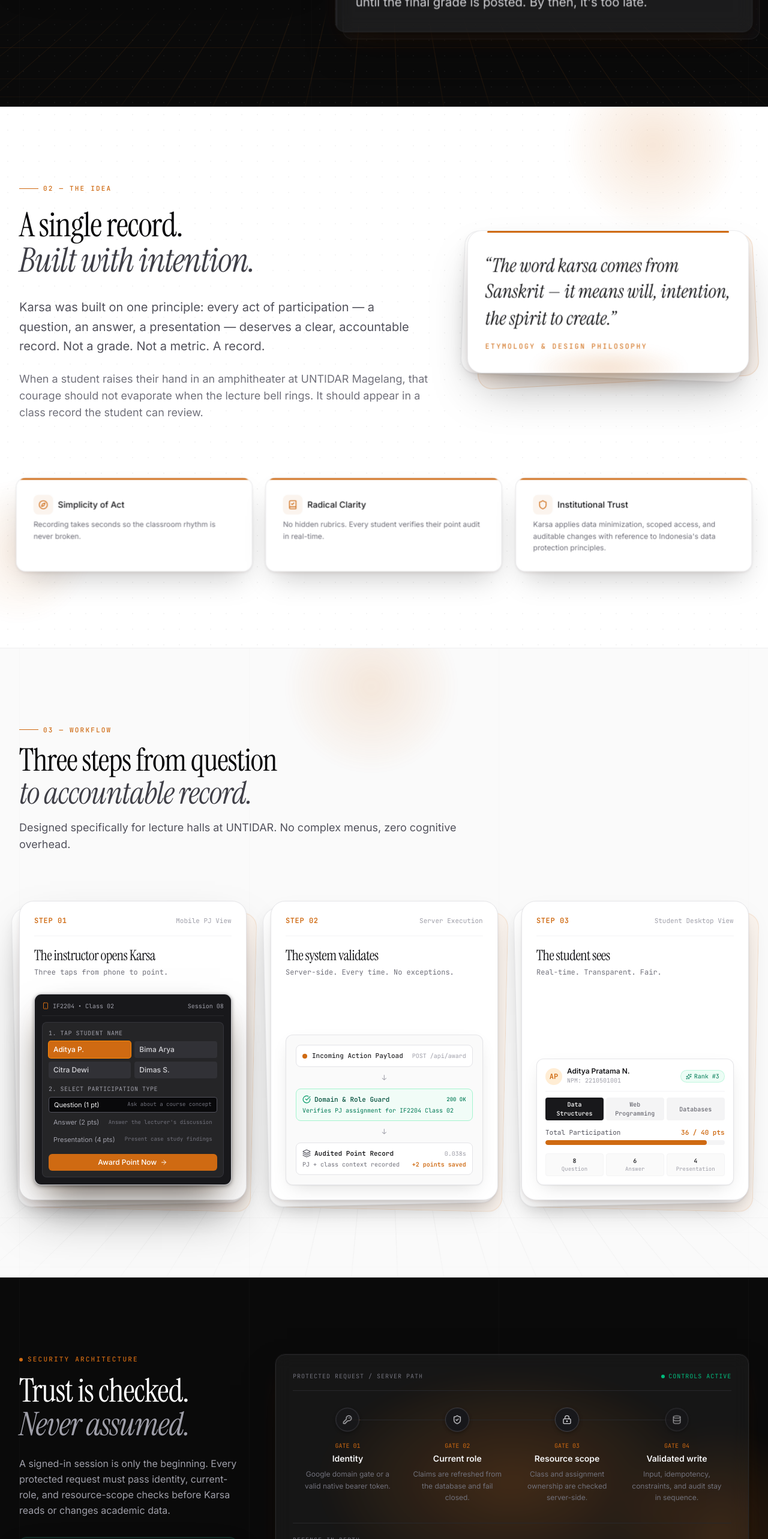
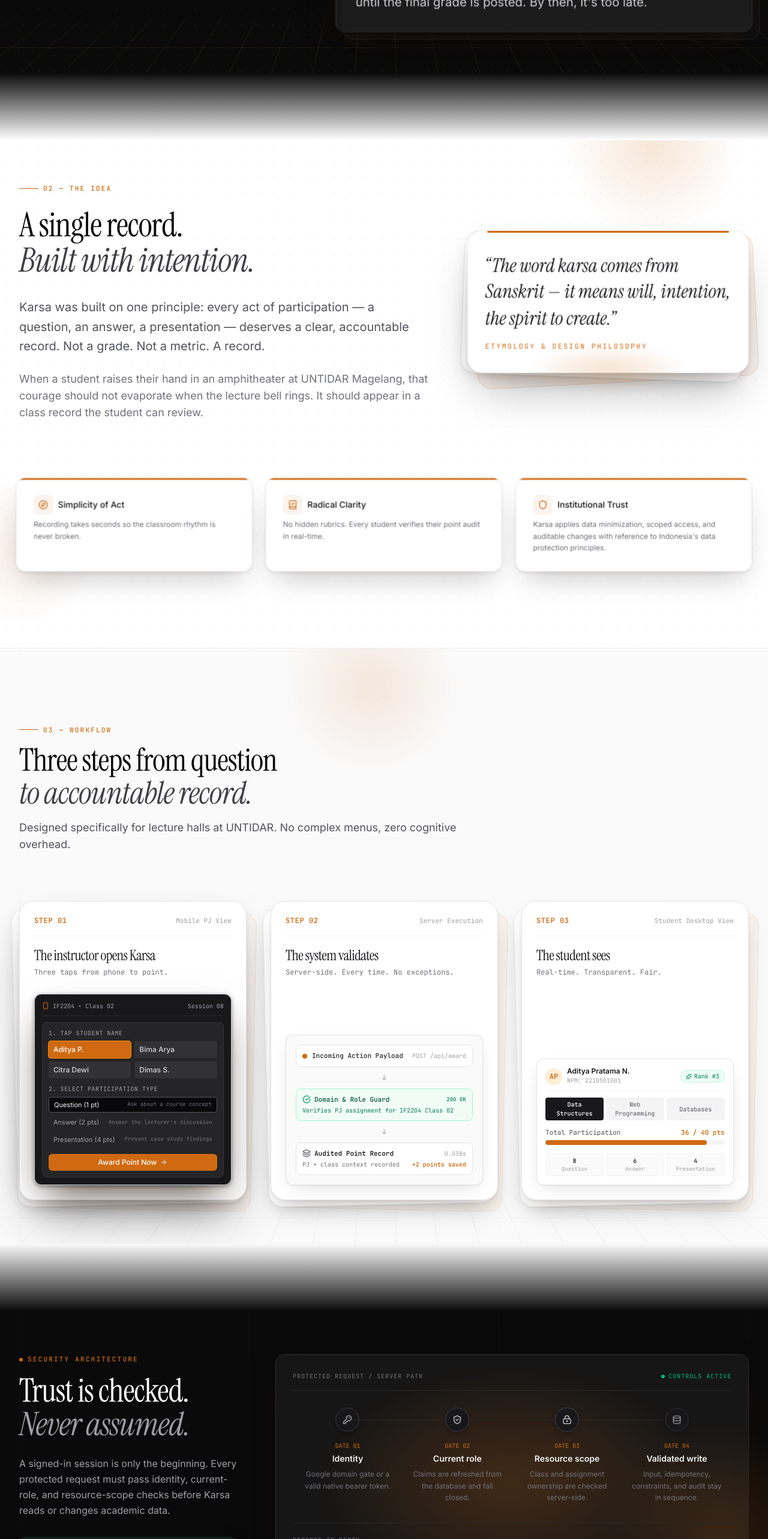
Before and after one commit to ywildan/karsa-landing, a React (Vite) app: page / in a window 1280 px wide. Shown: the part 1500-4066 px from the top of the page at 60% size. Built offline with nearby package versions, Linux system fonts and the light colour scheme.

Commit message:
feat: transisi gradient mulus antar-section gelap/terang

```diff
--- /dev/null
+++ b/src/components/fx/SectionBlend.tsx
@@ -0,0 +1,17 @@
+/**
+ * Gradient bridge between two sections with different background colors.
+ * Rendered between the sections with negative vertical margins, so it
+ * overlaps the bottom padding of the previous section and the top padding
+ * of the next one without adding any layout height: the hard solid edge
+ * becomes a smooth fade from `from` (previous section bg) to `to` (next
+ * section bg).
+ */
+export function SectionBlend({ from, to }: { from: string; to: string }) {
+  return (
+    <div
+      aria-hidden="true"
+      className="pointer-events-none relative z-[5] -my-10 h-20 md:-my-14 md:h-28"
+      style={{ backgroundImage: `linear-gradient(to bottom, ${from} 0%, ${to} 100%)` }}
+    />
+  );
+}
--- a/src/pages/LandingPage.tsx
+++ b/src/pages/LandingPage.tsx
@@ -12,6 +12,7 @@
 import { InteractiveSandbox } from "@/components/InteractiveSandbox";
 import { CtaSection } from "@/components/CtaSection";
 import { Footer } from "@/components/Footer";
+import { SectionBlend } from "@/components/fx/SectionBlend";
 import { RequestAccessModal } from "@/components/RequestAccessModal";
 import { ExportPreviewModal } from "@/components/ExportPreviewModal";
 
@@ -70,13 +71,19 @@
       <main>
         <Hero />
         <TheProblem />
+        <SectionBlend from="#0A0A0A" to="#FFFFFF" />
         <TheIdea />
         <HowItWorks />
+        <SectionBlend from="#FAFAFA" to="#0A0A0A" />
         <SecurityArchitecture />
         <InteractiveSandbox />
+        <SectionBlend from="#09090B" to="#FFFFFF" />
         <FeaturesBento onOpenExportPreview={() => setExportModalOpen(true)} />
+        <SectionBlend from="#FFFFFF" to="#0A0A0A" />
         <TheNumbers />
+        <SectionBlend from="#0A0A0A" to="#FFFFFF" />
         <RoadmapStatus />
+        <SectionBlend from="#FFFFFF" to="#0A0A0A" />
         <CtaSection onRequestAccess={() => setRequestModalOpen(true)} />
       </main>
 
```
